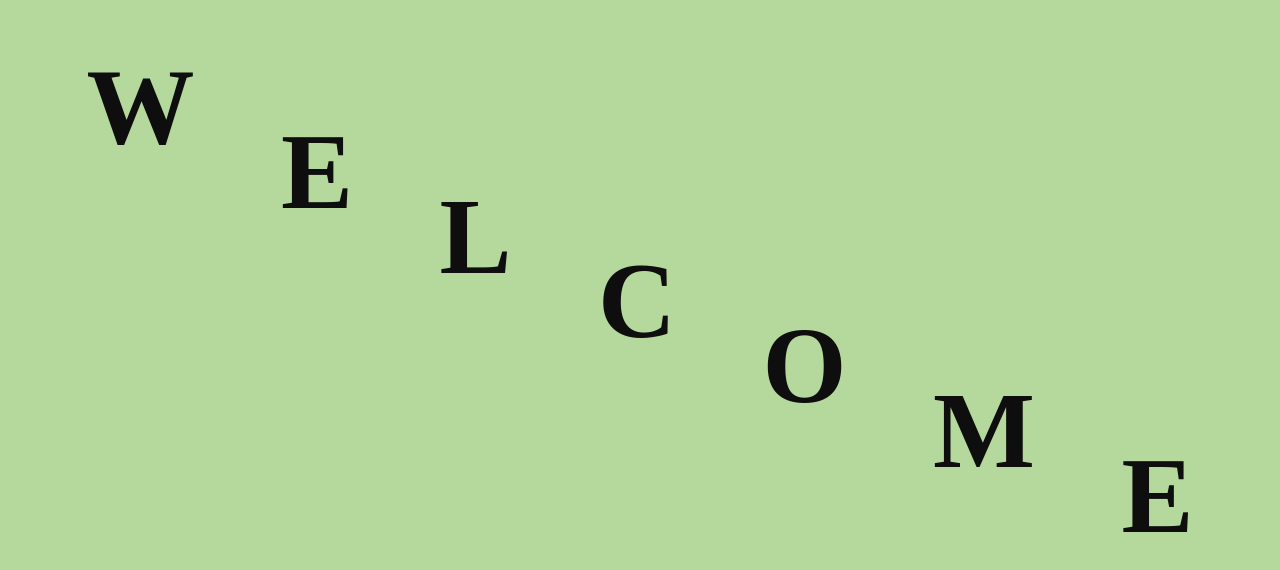
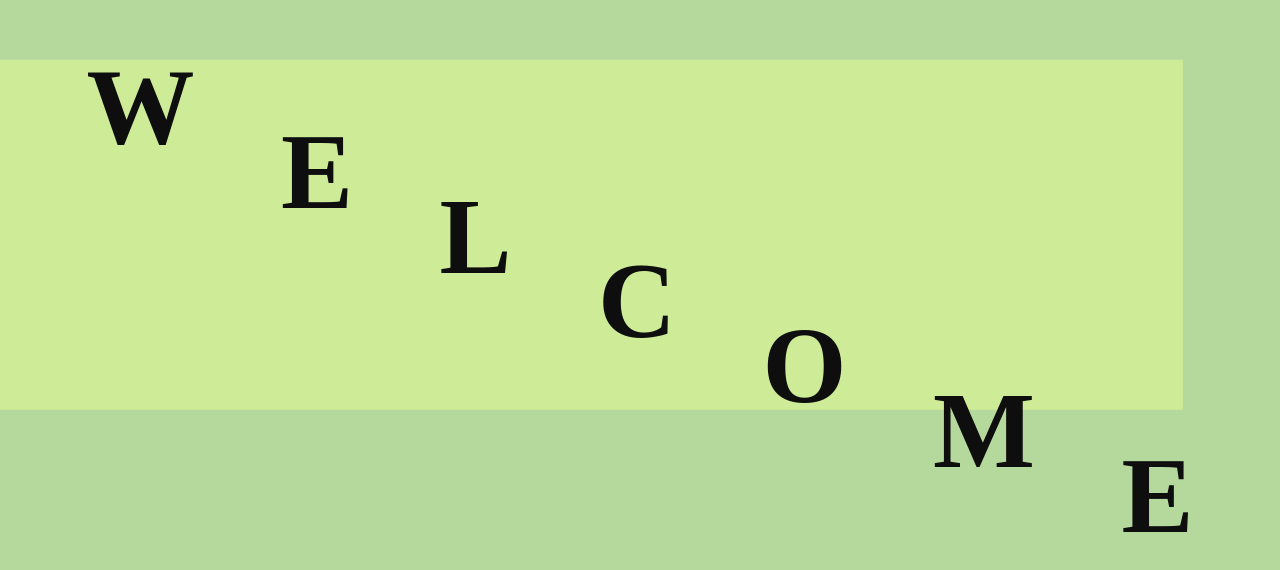
Before and after one commit to junlqu/my-website, a Next.js app in the folder src/: page / in a window 1280 px wide. Shown: the part 1873-2443 px from the top of the page. Built offline with nearby package versions, Linux system fonts and the light colour scheme.

Commit message:
feat: added decal to welcome message

```diff
--- a/src/components/landing/LandingParallax.jsx
+++ b/src/components/landing/LandingParallax.jsx
@@ -17,6 +17,8 @@ export default function LandingParallax() {
   const y5 = useTransform(scrollYProgress, [0, 0.95], [1800, 1200]);
   const y6 = useTransform(scrollYProgress, [0, 0.95], [2200, 1200]);
   const y7 = useTransform(scrollYProgress, [0, 0.95], [2600, 1200]);
+  const yd = useTransform(scrollYProgress, [0, 0.95], [550, 1150]);
+  const xd = useTransform(scrollYProgress, [0, 0.95], [-600, 0]);
 
   useMotionValueEvent(scrollYProgress, "change", (latest) => {
     // For refreshing the page
@@ -44,6 +46,7 @@ export default function LandingParallax() {
     <div id="welcome-message">
       <div ref={back} id="welcome-message-wrapper">
         <motion.div id="welcome-message-background" style={{y}}/>
+        <MotionDecal y={yd} x={xd}/>
         <MotionChar char="W" y={y1}/>
         <MotionChar char="E" y={y2}/>
         <MotionChar char="L" y={y3}/>
@@ -65,3 +68,9 @@ function MotionChar({char, y=0}) {
     </motion.div>
   )
 }
+
+function MotionDecal({y=0, x=0}) {
+  return (
+    <motion.div className="welcome-message-decal" style={{y, x}}/>
+  )
+}
--- a/src/style/pages/_index.scss
+++ b/src/style/pages/_index.scss
@@ -5,6 +5,9 @@
 @use "sass:map";
 @use "../lib/imports" as *;
 
+//  //  //  //  //  //  //  //  //
+// Intro
+//  //  //  //  //  //  //  //  //
 
 #main {
     @include themed() {
@@ -103,6 +106,10 @@
     }
 }
 
+//  //  //  //  //  //  //  //  //
+// Welcome Message
+//  //  //  //  //  //  //  //  //
+
 #welcome-message-wrapper {
     display: flex;
     flex-direction: row;
@@ -148,6 +155,20 @@
     z-index: 2;
     pointer-events: none;
 }
+
+.welcome-message-decal {
+    position: absolute;
+    width: 100%;
+    height: 350px;
+
+    @include themed() {
+        background: c(a);
+    }
+}
+
+//  //  //  //  //  //  //  //  //
+// About Me
+//  //  //  //  //  //  //  //  //
 
 #landing-aboutme {
     width: 100%;
```
